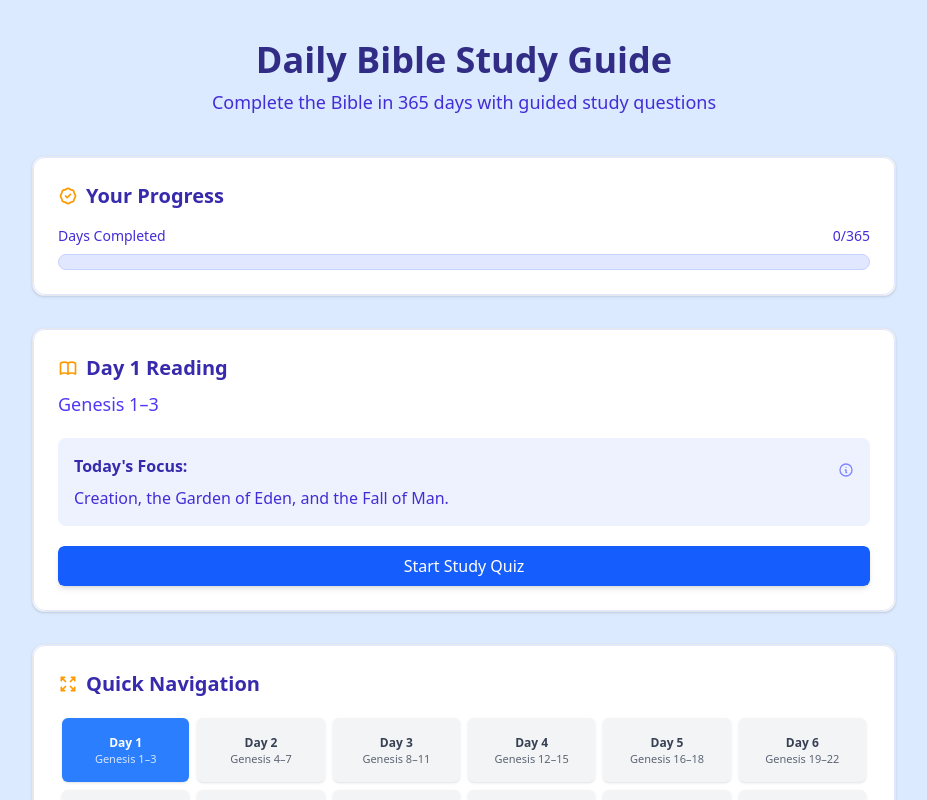
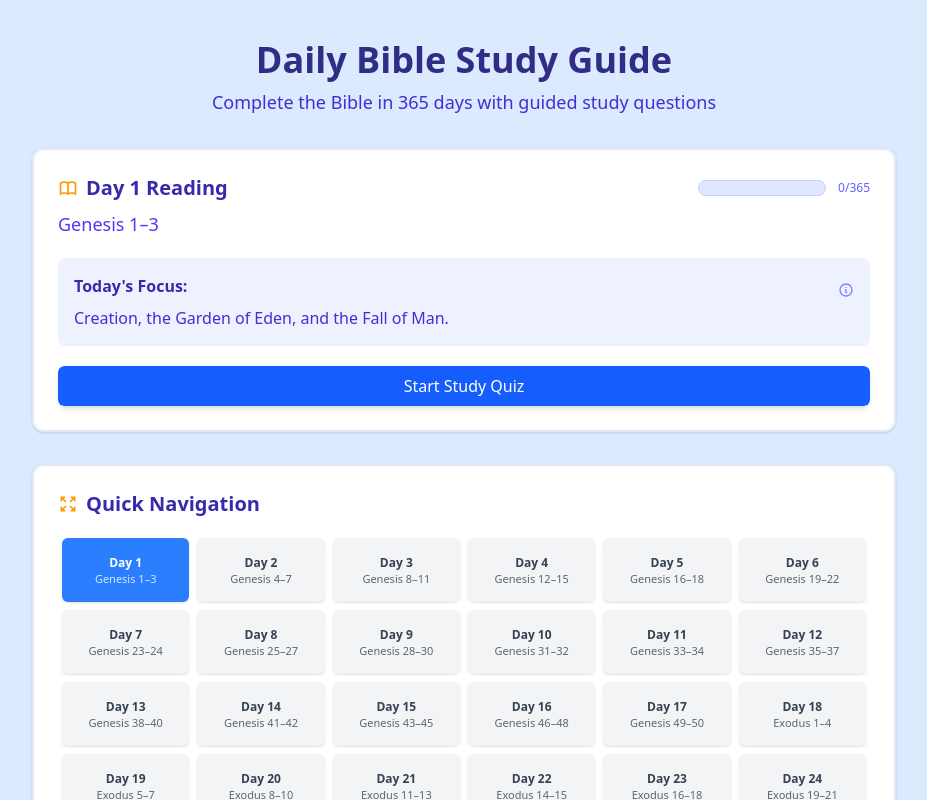
Before and after one commit to francislainy/bible-quiz-schedule, an Angular app: page / in a window 1280 px wide. Shown: the top 800 px of the page, without its empty margins (176-1103 px from the left). Built offline with nearby package versions, Linux system fonts and the light colour scheme.

Commit message:
Update header style and progress bar

```diff
--- a/src/app/app.html
+++ b/src/app/app.html
@@ -2,40 +2,21 @@
 <div class="min-h-screen bg-blue-100">
   <div class="container mx-auto px-4 py-10 max-w-4xl">
     <!-- Header -->
-    <div class="text-center mb-10">
+    <div class="text-center mb-8">
       <h1 class="text-4xl font-bold text-indigo-900 mb-2">Daily Bible Study Guide</h1>
       <p class="text-lg text-indigo-700">
         Complete the Bible in 365 days with guided study questions
       </p>
     </div>
 
-    <!-- Progress Overview -->
-    <app-card class="mb-8 shadow-lg">
-      <div class="p-6 bg-white bg-opacity-80">
-        <h3 class="text-xl font-semibold mb-4 flex items-center gap-2 text-indigo-800">
-          <svg class="h-5 w-5 text-amber-500" fill="none" stroke="currentColor" viewBox="0 0 24 24">
-            <path stroke-linecap="round" stroke-linejoin="round" stroke-width="2"
-                  d="M9 12l2 2 4-4M7.835 4.697a3.42 3.42 0 001.946-.806 3.42 3.42 0 014.438 0 3.42 3.42 0 001.946.806 3.42 3.42 0 013.138 3.138 3.42 3.42 0 00.806 1.946 3.42 3.42 0 010 4.438 3.42 3.42 0 00-.806 1.946 3.42 3.42 0 01-3.138 3.138 3.42 3.42 0 00-1.946.806 3.42 3.42 0 01-4.438 0 3.42 3.42 0 00-1.946-.806 3.42 3.42 0 01-3.138-3.138 3.42 3.42 0 00-.806-1.946 3.42 3.42 0 010-4.438 3.42 3.42 0 00.806-1.946 3.42 3.42 0 013.138-3.138z"></path>
-          </svg>
-          Your Progress
-        </h3>
-        <div class="space-y-4">
-          <div>
-            <div class="flex justify-between text-sm mb-2 font-medium text-indigo-700">
-              <span>Days Completed</span>
-              <span>{{ completedDays().length }}/365</span>
-            </div>
-            <app-progress [value]="progressPercentage()" class="h-2"></app-progress>
-          </div>
-        </div>
-      </div>
-    </app-card>
-
-    <!-- Today's Reading -->
+    <!-- Today's Reading with Integrated Progress -->
     <app-card id="todays-reading" class="mb-8 shadow-lg">
       <div class="p-6 bg-white bg-opacity-80">
-        <div class="flex items-center justify-between mb-5">
-          <div>
+        <!-- Header with Reading Title and Compact Progress -->
+        <div class="flex items-start justify-between mb-5">
+          <div class="flex-1">
+            <div class="flex items-center justify-between">
+              <div class="flex items-center gap-3">
                 <h3 class="text-xl font-semibold flex items-center gap-2 text-indigo-800">
                   <svg class="h-5 w-5 text-amber-500" fill="none" stroke="currentColor" viewBox="0 0 24 24">
                     <path stroke-linecap="round" stroke-linejoin="round" stroke-width="2"
@@ -43,18 +24,31 @@
                   </svg>
                   Day {{ currentDay() }} Reading
                 </h3>
-            <p class="text-lg font-medium mt-2 text-indigo-600">{{ todaysReading()?.passage }}</p>
-          </div>
+
+                <!-- Status Badge beside title -->
                 @if (isCurrentDayCompleted()) {
-            <div
-              class="flex items-center gap-1 bg-green-50 px-3 py-1.5 rounded-full text-green-700">
-              <svg class="h-4 w-4 text-green-500" fill="none" stroke="currentColor" viewBox="0 0 24 24">
+                  <div class="flex items-center gap-1 bg-green-50 px-2 py-1 rounded-full text-green-700">
+                    <svg class="h-3 w-3 text-green-500" fill="none" stroke="currentColor" viewBox="0 0 24 24">
                       <path stroke-linecap="round" stroke-linejoin="round" stroke-width="2"
                             d="M9 12l2 2 4-4m6 2a9 9 0 11-18 0 9 9 0 0118 0z"></path>
                     </svg>
-              <span>Completed</span>
+                    <span class="text-sm">Completed</span>
                   </div>
                 }
+              </div>
+
+              <!-- Compact Progress on the right -->
+              <div class="flex items-center gap-3 ml-6">
+                <div class="w-24 sm:w-32">
+                  <app-progress [value]="progressPercentage()" class="h-1.5"></app-progress>
+                </div>
+                <span class="text-xs font-medium text-indigo-500 whitespace-nowrap">
+                  {{ completedDays().length }}/365
+                </span>
+              </div>
+            </div>
+            <p class="text-lg font-medium mt-2 text-indigo-600">{{ todaysReading()?.passage }}</p>
+          </div>
         </div>
 
         <div class="space-y-5">
```
Lines whose indentation alone changed are shown as unchanged.
